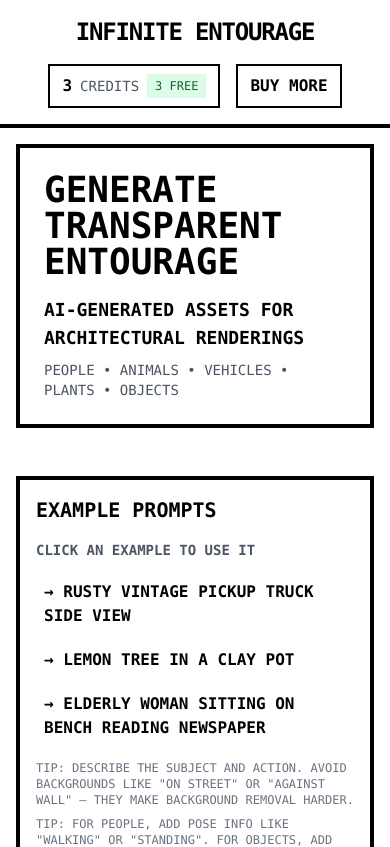
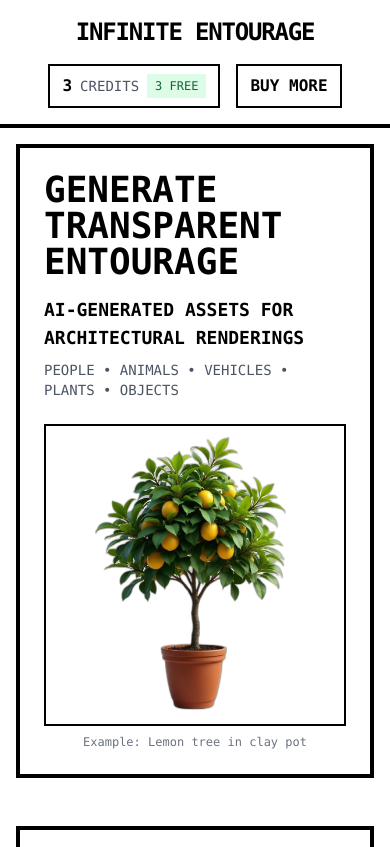
Before and after one commit to carteblanchecarriage/infinite-entourage, a Next.js app: page / in a window 390 px wide. Shown: the top 847 px of the page. Built offline with nearby package versions, Linux system fonts and the light colour scheme.

Commit message:
Add lemon tree example image to hero section
- Displays example-lemon-tree-clay-pot.png to the right of hero text
- Shows what the app generates: transparent background assets
- Responsive layout: stacked on mobile, side-by-side on desktop
- Caption below image: 'Example: Lemon tree in clay pot'

```diff
--- a/pages/index.js
+++ b/pages/index.js
@@ -245,6 +245,8 @@
 
         {/* HERO */}
         <div className="mb-12 border-4 border-black p-6 md:p-8">
+          <div className="flex flex-col md:flex-row gap-6 items-center">
+            <div className="flex-1">
               <h1 className="text-4xl md:text-6xl font-black mb-4 leading-none">
                 GENERATE<br/>TRANSPARENT<br/>ENTOURAGE
               </h1>
@@ -254,6 +256,16 @@
               <p className="text-sm md:text-base mt-2 text-gray-600">
                 PEOPLE • ANIMALS • VEHICLES • PLANTS • OBJECTS
               </p>
+            </div>
+            <div className="w-full md:w-64 flex-shrink-0">
+              <img
+                src="/example-lemon-tree-clay-pot.png"
+                alt="Lemon tree in clay pot example"
+                className="w-full border-2 border-black"
+              />
+              <p className="text-xs text-gray-500 mt-2 text-center">Example: Lemon tree in clay pot</p>
+            </div>
+          </div>
         </div>
 
         {/* EXAMPLES */}
```
Lines whose indentation alone changed are shown as unchanged.
